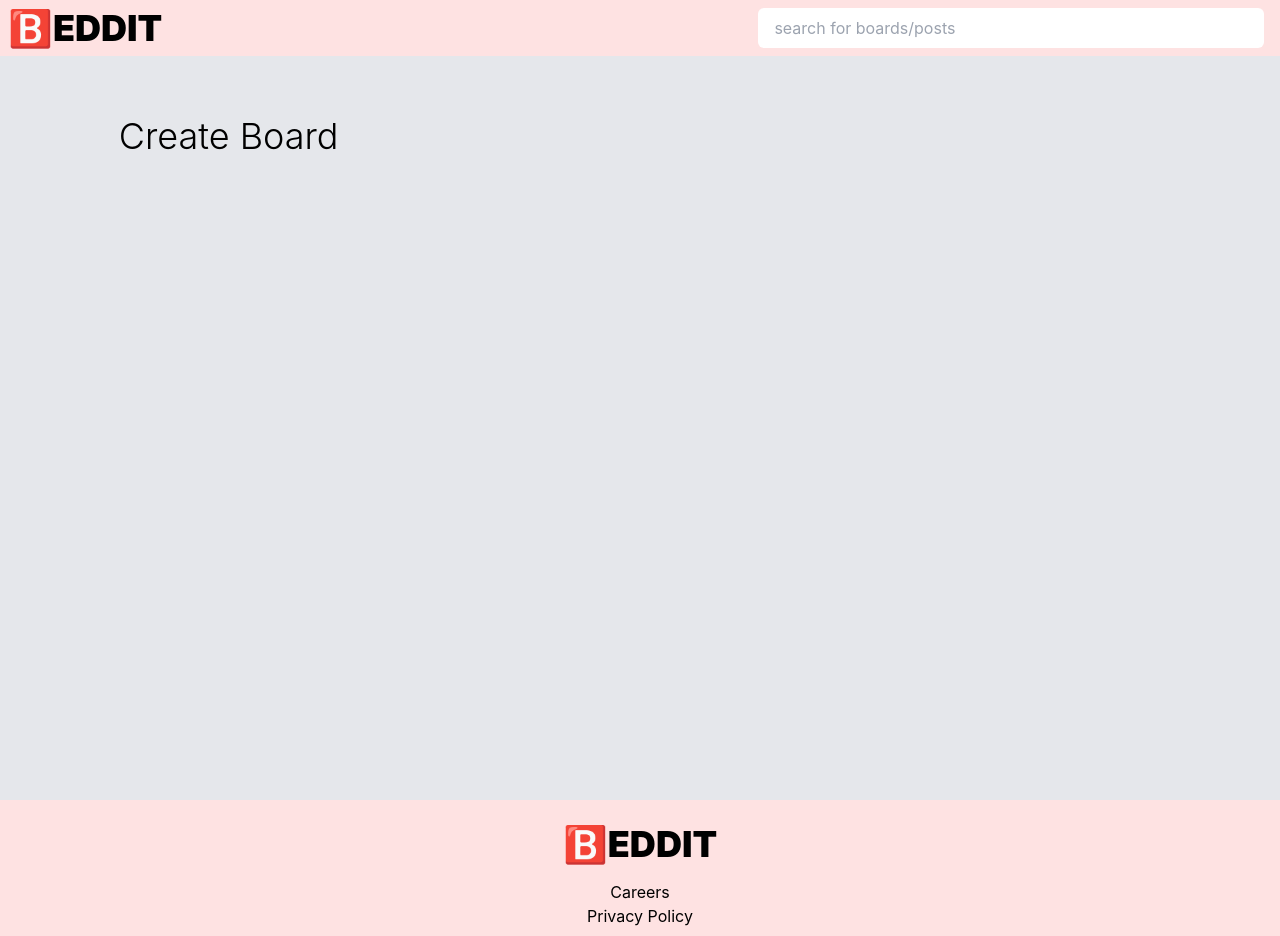
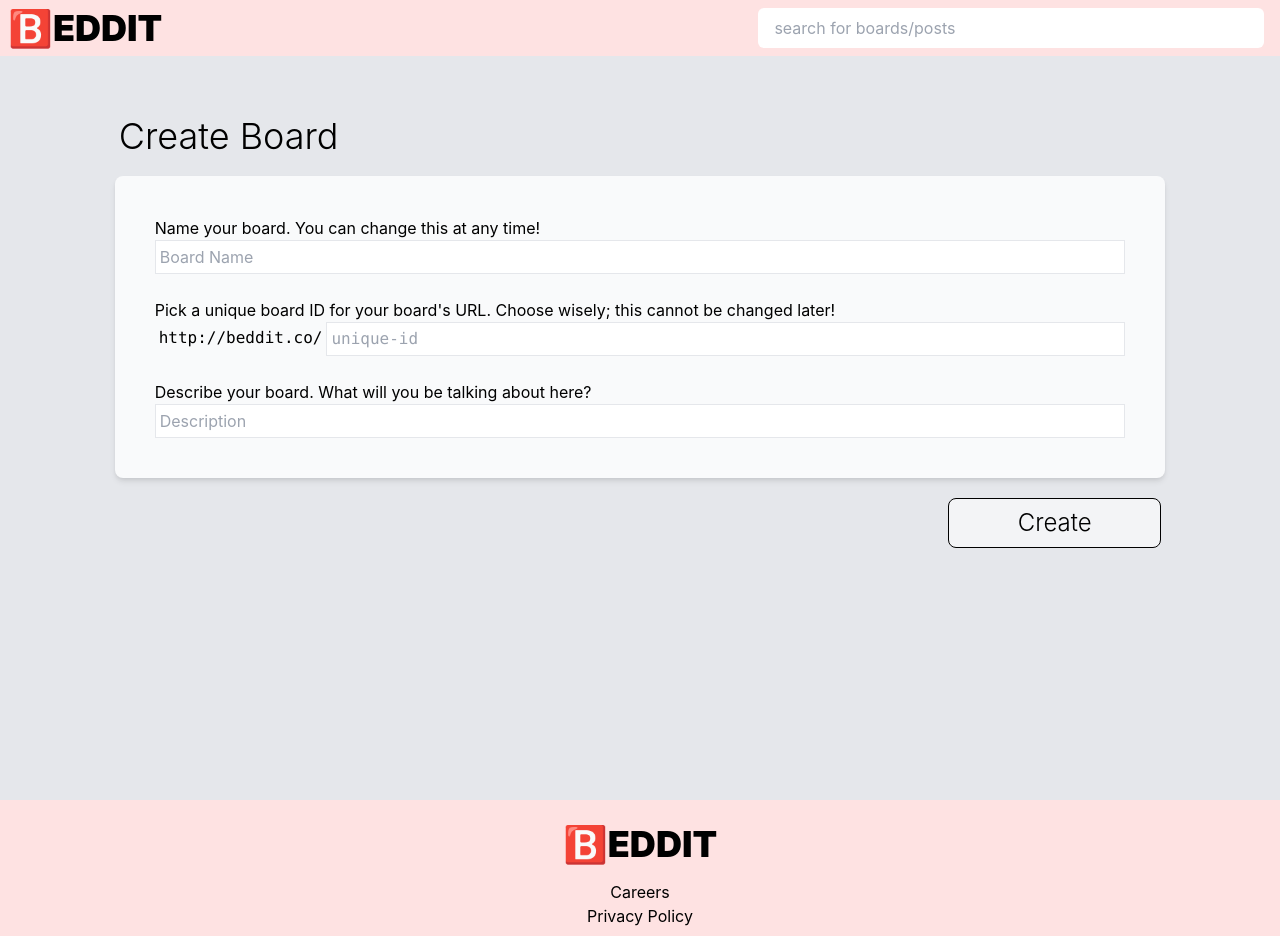
Before and after one commit to govindsartaj/beddit-frontend, a Next.js app: page /boards/new in a window 1280 px wide. Built offline with nearby package versions, Linux system fonts and the light colour scheme.

Commit message:
build new board page

```diff
--- a/pages/boards/new.tsx
+++ b/pages/boards/new.tsx
@@ -4,6 +4,44 @@ const NewBoard: NextPage = () => {
   return (
     <div>
       <div className="font-light p-3 text-4xl">Create Board</div>
+      <div className="border-1 border-gray-100 h-auto m-2 p-4 bg-gray-50 rounded-lg shadow-md">
+        <div className="m-6">
+          <label>
+            Name your board. You can change this at any time!
+            <input
+              placeholder="Board Name"
+              className="w-full border p-1"
+            ></input>
+          </label>
+        </div>
+        <div className="m-6">
+          <label>
+            Pick a unique board ID for your board&apos;s URL. Choose wisely;
+            this cannot be changed later!
+            <div className="flex">
+              <div className="font-mono hidden sm:block p-1">
+                http://beddit.co/
+              </div>
+              <input
+                placeholder="unique-id"
+                className="w-full font-mono border p-1"
+              ></input>
+            </div>
+          </label>
+        </div>
+        <div className="m-6">
+          <label>
+            Describe your board. What will you be talking about here?
+            <input
+              placeholder="Description"
+              className="w-full border p-1"
+            ></input>
+          </label>
+        </div>
+      </div>
+      <div className="cursor-pointer hover:bg-red-100 w-1/2 sm:w-1/3 md:1/4 lg:w-1/5 flex justify-center float-right font-light mt-3 mx-3 p-2 bg-gray-100 border-black border rounded-lg text-2xl">
+        Create
+      </div>
     </div>
   );
 };
```
